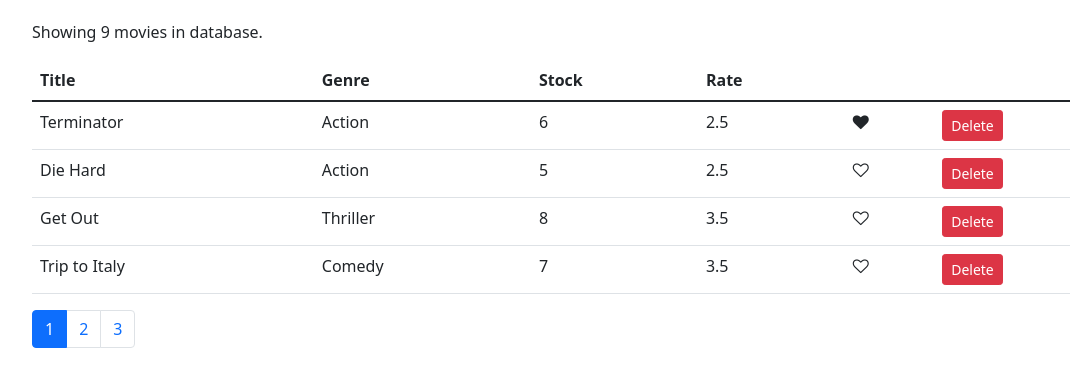
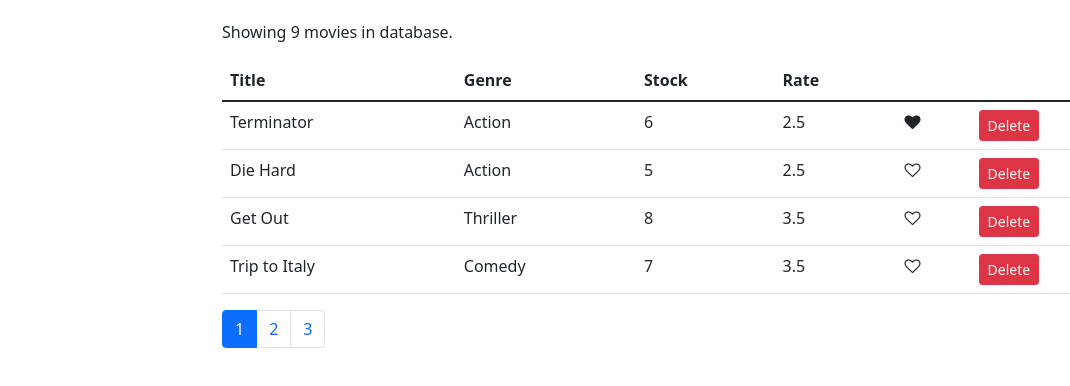
Before and after one commit to Vivek1898/React-Exercises, a React (Create React App) app in the folder project-tidly/: page / in a window 1280 px wide. Shown: the top 386 px of the page, without its empty margins (50-1120 px from the left). Built offline with nearby package versions, Linux system fonts and the light colour scheme.

Commit message:
Filtering on genres

```diff
--- /dev/null
+++ b/project-tidly/src/components/common/listgroup.jsx
@@ -0,0 +1,7 @@
+import React from 'react';
+
+const Listgroup = () => {
+    return null;
+}
+
+export default Listgroup;
--- a/project-tidly/src/components/common/paginantion.jsx
+++ b/project-tidly/src/components/common/paginantion.jsx
@@ -10,7 +10,7 @@
     if(pagescount === 1) return null;
 //Lodash and range array
    const pages= _.range(1,pagescount+1);
-
+//MAp
     return(
      <nav>
         <ul className="pagination">
--- a/project-tidly/src/components/movies.jsx
+++ b/project-tidly/src/components/movies.jsx
@@ -1,13 +1,20 @@
 import React, { Component } from 'react';
 import Like  from './common/like';
+import Listgroup from './common/listgroup';
 import { getMovies} from '../services/fakeMovieService';
+import { genres, getGenres } from '../services/fakeGenreService';
 import Pagination from './common/paginantion';
 import {paginate} from '../utils/paginate';
 class Movies extends React.Component {
     state={
-        movies:getMovies(),
+        movies:[],
+        genres:[],
         currentpage:1,
         pagesize:4
+    };
+    componentDidMount(){
+       this.setState({movies:getMovies(),genres:getGenres()}) ;
+
     };
 
     // Handling Delete
@@ -33,6 +40,9 @@
         //Rendering page
         this.setState({currentpage : page});
     }
+    handlegenreselect = genre =>{
+        console.log(genre);
+    }
     render() {
         const{ length :count}=this.state.movies;
         const{pagesize,currentpage,movies : allmovies}=this.state;
@@ -42,7 +52,13 @@
      const movies=paginate(allmovies,currentpage,pagesize);
 
         return (
-<React.Fragment>
+            //Making left and right columns
+<div className="row">
+<div className="col-2">
+
+    <Listgroup items={this.state.genres} onitemSelect={this.handlegenreselect}/>
+</div>
+<div className="col">
 <p>Showing {count} movies in database.</p>
 {/* //table.table>thead>tr>th*4 --gen coding */}
 <table className="table">
@@ -86,7 +102,11 @@
  onPagechange={this.handlepagechange}
 
  />
-</React.Fragment>
+
+
+</div>
+
+</div>
         );
     }
 }
```
